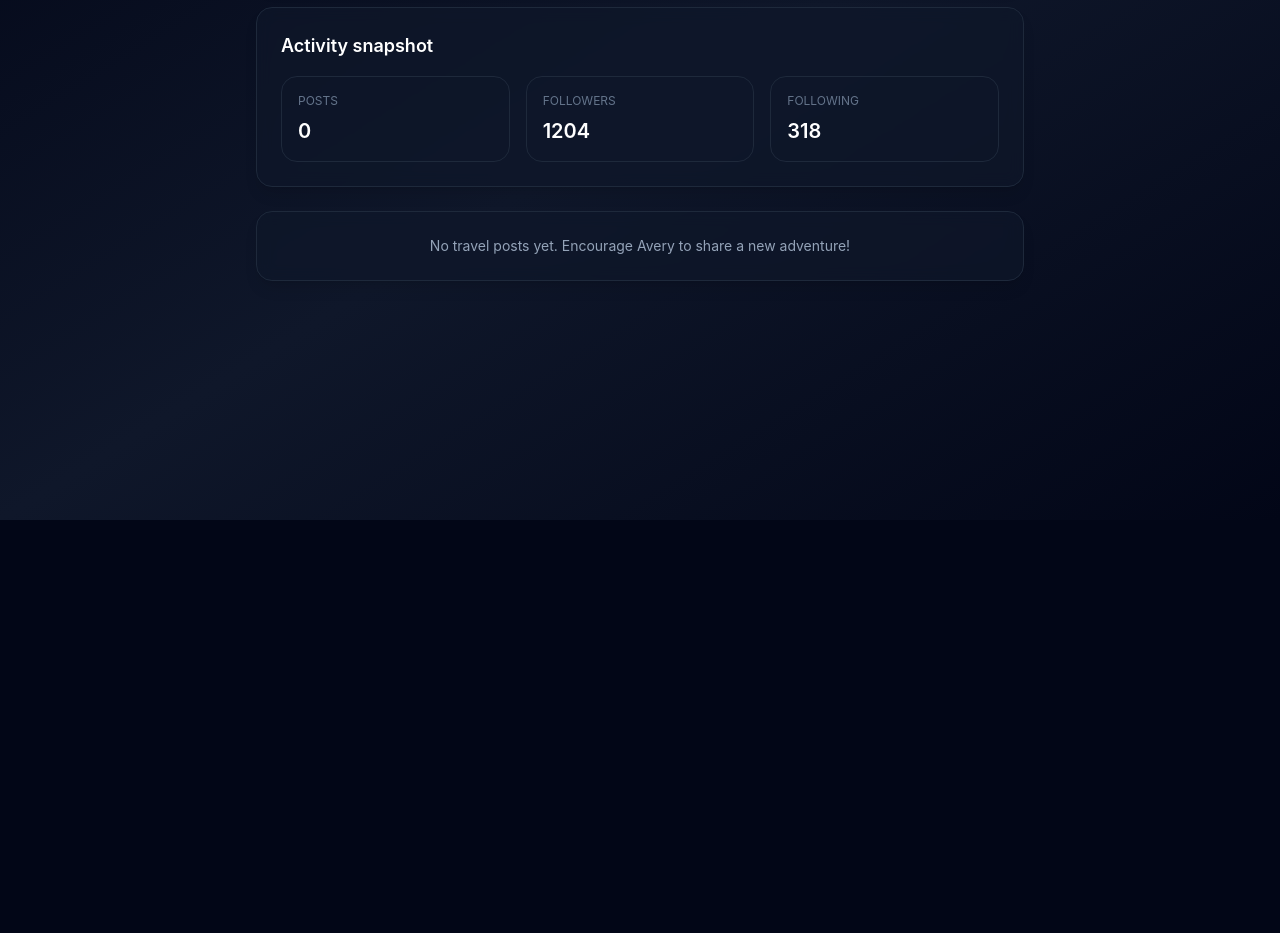
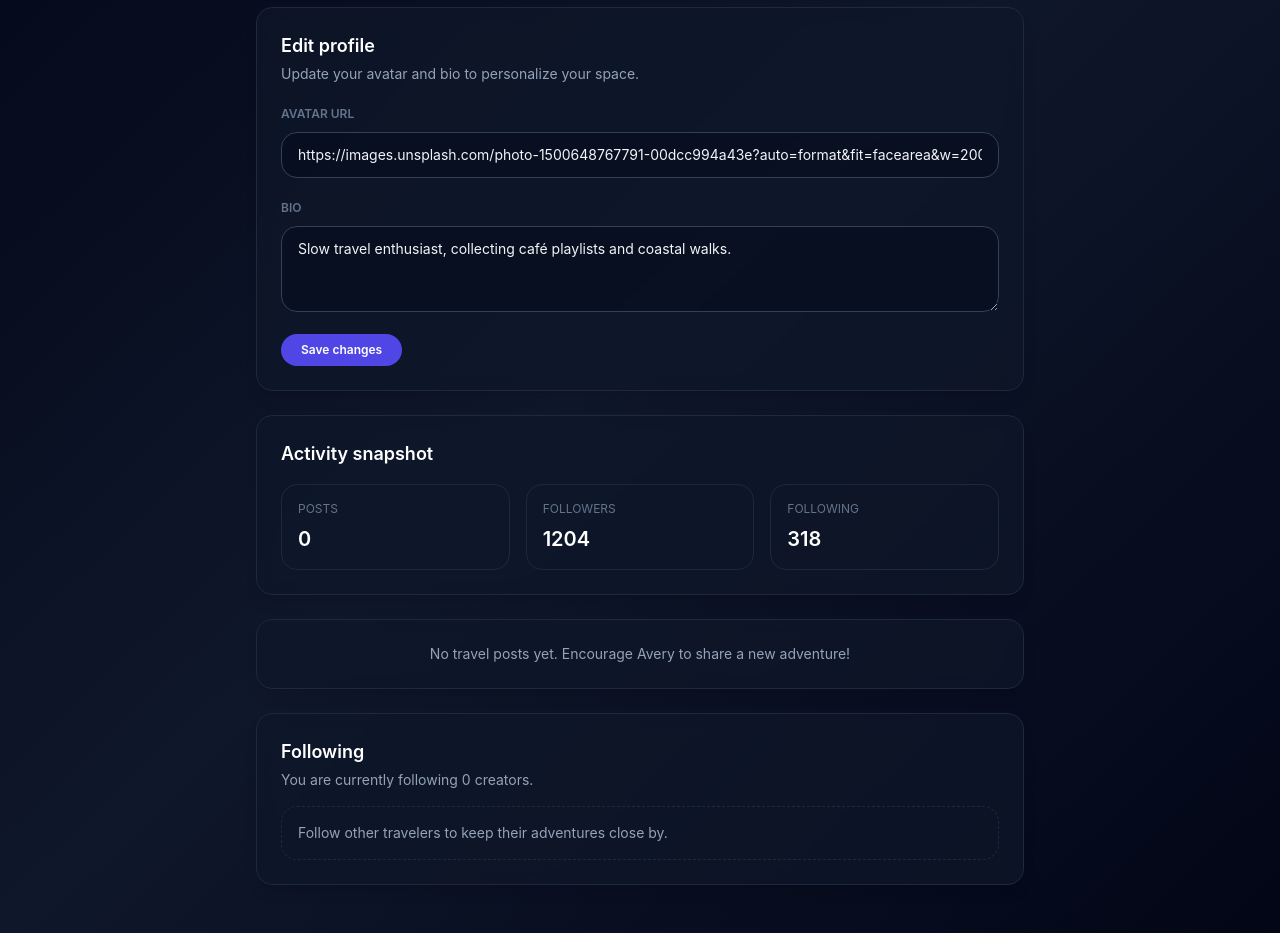
Before and after one commit to hh0122/social-media-website, a React (Vite) app in the folder client/: page /profile in a window 1280 px wide. Shown: the part 280-1213 px from the top of the page. Before the commit the page ends 800 px from the top, so only its background shows below. Built offline with nearby package versions, Linux system fonts and the light colour scheme.

Commit message:
Add profile editing and follow tracking

```diff
--- a/client/src/context/AuthContext.jsx
+++ b/client/src/context/AuthContext.jsx
@@ -16,7 +16,11 @@ export const AuthProvider = ({ children }) => {
     setUser(null);
   };
 
-  const value = useMemo(() => ({ user, login, logout }), [user]);
+  const updateUser = (nextUser) => {
+    setUser(nextUser ?? null);
+  };
+
+  const value = useMemo(() => ({ user, login, logout, updateUser }), [user]);
 
   return <AuthContext.Provider value={value}>{children}</AuthContext.Provider>;
 };
--- a/client/src/pages/Profile.jsx
+++ b/client/src/pages/Profile.jsx
@@ -4,23 +4,43 @@ import { useAuth } from "../context/AuthContext";
 import { travelProfiles } from "../data/travelData";
 import PostCard from "../components/PostCard";
 import { loadStoredPosts, normalizePost, saveStoredPosts } from "../utils/postStorage";
-import { getAllUsers } from "../utils/userStorage";
+import { getAllUsers, updateStoredUser } from "../utils/userStorage";
 
 const Profile = () => {
-  const { user } = useAuth();
+  const { user, updateUser } = useAuth();
   const { handle } = useParams();
   const [allPosts, setAllPosts] = useState(() => loadStoredPosts() ?? []);
+  const [userDirectory, setUserDirectory] = useState(() =>
+    getAllUsers(travelProfiles, user)
+  );
 
-  const allUsers = useMemo(() => getAllUsers(travelProfiles, user), [user]);
+  useEffect(() => {
+    setUserDirectory(getAllUsers(travelProfiles, user));
+  }, [user]);
 
   const profile = useMemo(() => {
     if (handle) {
-      return allUsers.find(
+      return userDirectory.find(
         (traveler) => traveler.handle.toLowerCase() === `@${handle}`.toLowerCase()
       );
     }
     return user;
-  }, [allUsers, handle, user]);
+  }, [handle, user, userDirectory]);
+
+  const isOwnProfile = Boolean(user && profile && user.id === profile.id);
+  const isFollowing = useMemo(() => {
+    if (!user || !profile || isOwnProfile) return false;
+    return (user.followingList ?? []).includes(profile.handle);
+  }, [isOwnProfile, profile, user]);
+
+  const [avatarUrl, setAvatarUrl] = useState("");
+  const [bio, setBio] = useState("");
+
+  useEffect(() => {
+    if (!profile) return;
+    setAvatarUrl(profile.avatar ?? "");
+    setBio(profile.bio ?? "");
+  }, [profile]);
 
   useEffect(() => {
     saveStoredPosts(allPosts);
@@ -37,6 +57,51 @@ const Profile = () => {
       prev.filter((post) => !(post.id === postId && post.author.id === user.id))
     );
   };
+
+  const refreshDirectory = (currentUser) => {
+    setUserDirectory(getAllUsers(travelProfiles, currentUser ?? user));
+  };
+
+  const handleProfileSave = (event) => {
+    event.preventDefault();
+    if (!isOwnProfile || !user) return;
+    const updatedUser = {
+      ...user,
+      avatar: avatarUrl.trim() || user.avatar,
+      bio: bio.trim()
+    };
+    updateStoredUser(updatedUser);
+    updateUser(updatedUser);
+    refreshDirectory(updatedUser);
+  };
+
+  const handleToggleFollow = () => {
+    if (!user || !profile || isOwnProfile) return;
+    const currentFollowing = user.followingList ?? [];
+    const nextFollowing = isFollowing
+      ? currentFollowing.filter((entry) => entry !== profile.handle)
+      : [...currentFollowing, profile.handle];
+    const updatedUser = {
+      ...user,
+      followingList: nextFollowing,
+      following: nextFollowing.length
+    };
+    const updatedProfile = {
+      ...profile,
+      followers: Math.max(0, (profile.followers ?? 0) + (isFollowing ? -1 : 1))
+    };
+    updateStoredUser(updatedUser);
+    updateStoredUser(updatedProfile);
+    updateUser(updatedUser);
+    refreshDirectory(updatedUser);
+  };
+
+  const followedProfiles = useMemo(() => {
+    if (!isOwnProfile || !user) return [];
+    const followingHandles = user.followingList ?? [];
+    if (followingHandles.length === 0) return [];
+    return userDirectory.filter((entry) => followingHandles.includes(entry.handle));
+  }, [isOwnProfile, user, userDirectory]);
 
   if (!profile) {
     return (
@@ -67,8 +132,63 @@ const Profile = () => {
               {profile.bio ?? "Travel storyteller sharing weekly inspiration on Pulse."}
             </p>
           </div>
+          {!isOwnProfile && user ? (
+            <div className="sm:ml-auto">
+              <button
+                type="button"
+                onClick={handleToggleFollow}
+                className={`rounded-full px-5 py-2 text-xs font-semibold transition ${
+                  isFollowing
+                    ? "border border-slate-600 text-slate-200 hover:border-slate-400"
+                    : "bg-brand-600 text-white hover:bg-brand-500"
+                }`}
+              >
+                {isFollowing ? "Following" : "Follow"}
+              </button>
+            </div>
+          ) : null}
         </div>
       </div>
+      {isOwnProfile ? (
+        <div className="glass-card p-6">
+          <h2 className="text-lg font-semibold text-white">Edit profile</h2>
+          <p className="mt-1 text-sm text-slate-400">
+            Update your avatar and bio to personalize your space.
+          </p>
+          <form onSubmit={handleProfileSave} className="mt-4 space-y-4">
+            <div>
+              <label className="text-xs font-semibold uppercase text-slate-500">
+                Avatar URL
+              </label>
+              <input
+                type="url"
+                value={avatarUrl}
+                onChange={(event) => setAvatarUrl(event.target.value)}
+                className="mt-2 w-full rounded-2xl border border-slate-700 bg-slate-950/40 px-4 py-3 text-sm text-slate-100"
+                placeholder="https://..."
+              />
+            </div>
+            <div>
+              <label className="text-xs font-semibold uppercase text-slate-500">
+                Bio
+              </label>
+              <textarea
+                value={bio}
+                onChange={(event) => setBio(event.target.value)}
+                rows={3}
+                className="mt-2 w-full rounded-2xl border border-slate-700 bg-slate-950/40 px-4 py-3 text-sm text-slate-100"
+                placeholder="Tell the community about your travel vibe."
+              />
+            </div>
+            <button
+              type="submit"
+              className="rounded-full bg-brand-600 px-5 py-2 text-xs font-semibold text-white transition hover:bg-brand-500"
+            >
+              Save changes
+            </button>
+          </form>
+        </div>
+      ) : null}
       <div className="glass-card p-6">
         <h2 className="text-lg font-semibold text-white">Activity snapshot</h2>
         <div className="mt-4 grid gap-4 sm:grid-cols-3">
@@ -101,6 +221,38 @@ const Profile = () => {
           </div>
         )}
       </div>
+      {isOwnProfile ? (
+        <div className="glass-card p-6">
+          <h2 className="text-lg font-semibold text-white">Following</h2>
+          <p className="mt-1 text-sm text-slate-400">
+            You are currently following {followedProfiles.length} creators.
+          </p>
+          {followedProfiles.length > 0 ? (
+            <div className="mt-4 grid gap-3 sm:grid-cols-2">
+              {followedProfiles.map((followed) => (
+                <div
+                  key={followed.id ?? followed.handle}
+                  className="flex items-center gap-3 rounded-2xl border border-slate-800 p-3"
+                >
+                  <img
+                    src={followed.avatar}
+                    alt={followed.name}
+                    className="h-10 w-10 rounded-2xl border border-slate-700 object-cover"
+                  />
+                  <div>
+                    <p className="text-sm font-semibold text-white">{followed.name}</p>
+                    <p className="text-xs text-slate-500">{followed.handle}</p>
+                  </div>
+                </div>
+              ))}
+            </div>
+          ) : (
+            <div className="mt-4 rounded-2xl border border-dashed border-slate-800 p-4 text-sm text-slate-400">
+              Follow other travelers to keep their adventures close by.
+            </div>
+          )}
+        </div>
+      ) : null}
     </section>
   );
 };
--- a/client/src/pages/Register.jsx
+++ b/client/src/pages/Register.jsx
@@ -17,8 +17,10 @@ const Register = () => {
       name: name || "New Creator",
       handle: handle || "@newcreator",
       avatar: "https://images.unsplash.com/photo-1506794778202-cad84cf45f1d?auto=format&fit=facearea&w=200&h=200",
+      bio: "",
       followers: 0,
-      following: 0
+      following: 0,
+      followingList: []
     };
     storeUser(newUser);
     login(newUser);
--- a/client/src/utils/userStorage.js
+++ b/client/src/utils/userStorage.js
@@ -2,8 +2,10 @@ const STORAGE_KEY = "pulse-users";
 
 const normalizeUser = (user) => ({
   ...user,
+  bio: user.bio ?? "",
   followers: Number.isInteger(user.followers) ? user.followers : 0,
-  following: Number.isInteger(user.following) ? user.following : 0
+  following: Number.isInteger(user.following) ? user.following : 0,
+  followingList: Array.isArray(user.followingList) ? user.followingList : []
 });
 
 const getUserKey = (user) => user?.handle ?? user?.id ?? "";
@@ -34,6 +36,11 @@ export const storeUser = (user) => {
   saveStoredUsers([...deduped, normalized]);
 };
 
+export const updateStoredUser = (user) => {
+  storeUser(user);
+  return normalizeUser(user);
+};
+
 export const getAllUsers = (seedUsers = [], currentUser) => {
   const stored = loadStoredUsers();
   const combined = [...seedUsers, ...stored, currentUser].filter(Boolean);
```
